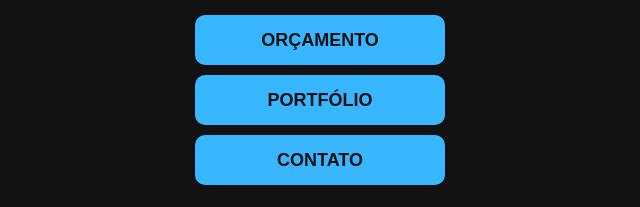
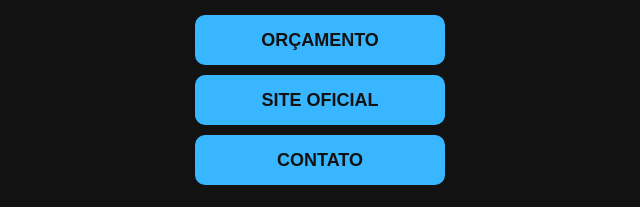
Before and after one commit to brunogalachetheodoro/Pagina-Links, a plain HTML site: page index.html in a window 1280 px wide. Shown: the part 392-599 px from the top of the page, 320-960 px from the left. Drawn offline with nearby package versions, Linux system fonts and the light colour scheme.

Commit message:
Atualização link

```diff
--- a/index.html
+++ b/index.html
@@ -19,7 +19,7 @@
         <h1 class="hidden-txt1">BRUNO THEODORO</h1>
         <p id="p-top" class="hidden-txt2">BGT - DIGITAL SOLUTIONS</p>
         <a href="https://bit.ly/orcamento-bgt" target="_blank"><button class="hidden-button1">ORÇAMENTO</button></a>
-        <button class="hidden-button2">PORTFÓLIO</button>
+        <a href="https://brunogalachetheodoro.github.io/BGT-Digital-Solutions/" target="_blank"><button class="hidden-button2">SITE OFICIAL</button></a>
         <a href="https://bit.ly/contato-bgt" target="_blank"><button class="hidden-button3">CONTATO</button></a>
         <h2 class="text-h2">CLIQUE NA IMAGEM ABAIXO<br> E CONHEÇA MEU TRABALHO</h2>
         <div class="carousel">
```
